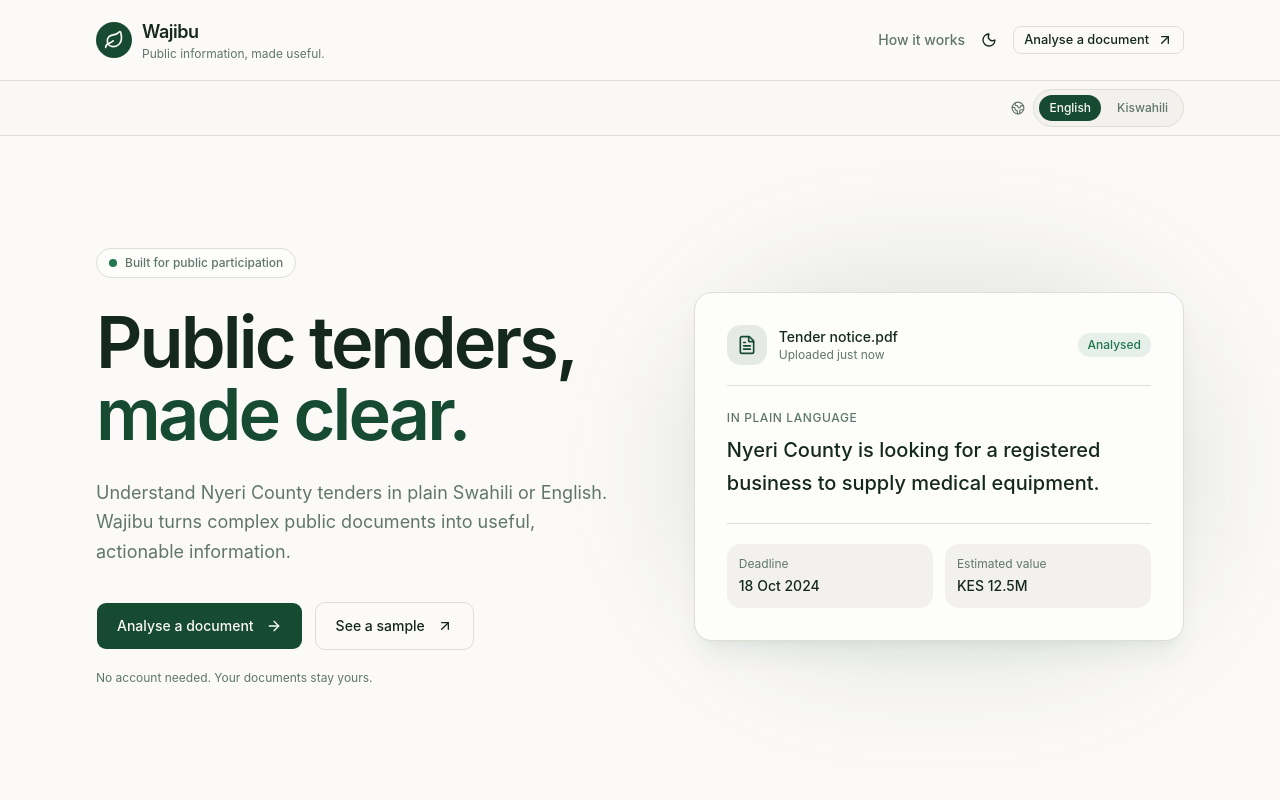
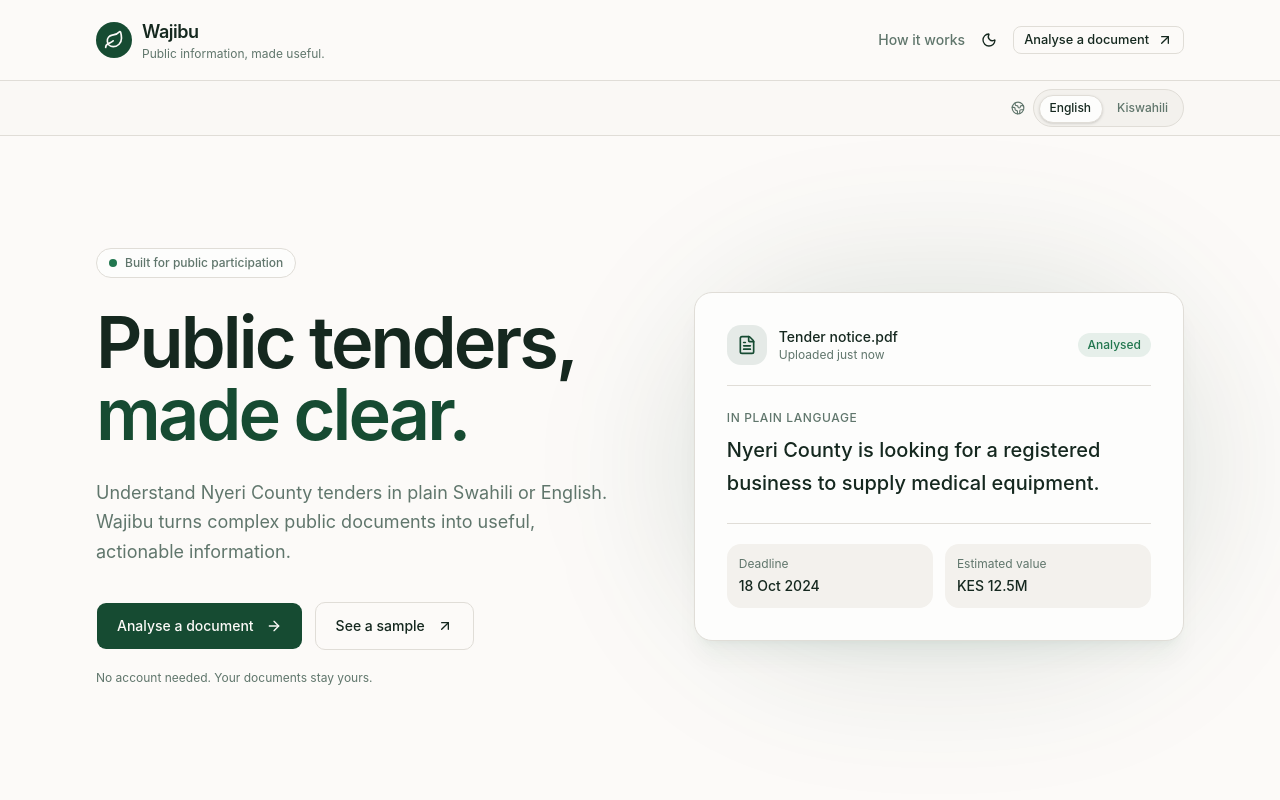
Before and after one commit to nazarenegena/wajibu, a React (Vite) app: page / in a window 1280 px wide. Shown: the top 800 px of the page. Built offline with nearby package versions, Linux system fonts and the light colour scheme.

Commit message:
smooth card animations added

```diff
--- a/package.json
+++ b/package.json
@@ -21,6 +21,7 @@
     "react-dom": "^19.2.8",
     "react-router-dom": "^7.18.3",
     "shadcn": "^4.21.0",
+    "sonner": "^2.0.8",
     "tailwindcss": "^4.3.3",
     "tw-animate-css": "^1.4.0"
   },
--- a/src/App.tsx
+++ b/src/App.tsx
@@ -1,17 +1,34 @@
+import { useEffect, useRef } from "react";
 import { Outlet, Route, Routes } from "react-router-dom";
 import { Header } from "./components/Header";
 import { LanguageBar } from "./components/LanguageBar";
 import { Footer } from "./components/Footer";
+import { Toaster } from "./components/toaster";
 import { Home } from "./pages/Home";
 import { Analyse } from "./pages/Analyse";
 import { Result } from "./pages/Result";
+import { useLanguage } from "./context/LanguageContext";
 
 function Layout() {
+  const { lang } = useLanguage();
+  const mainRef = useRef<HTMLElement>(null);
+
+  useEffect(() => {
+    const main = mainRef.current;
+    if (!main) return;
+    if (window.matchMedia("(prefers-reduced-motion: reduce)").matches) return;
+    const animation = main.animate(
+      [{ opacity: 0.35 }, { opacity: 1 }],
+      { duration: 250, easing: "ease-out" }
+    );
+    return () => animation.cancel();
+  }, [lang]);
+
   return (
     <div className="flex min-h-dvh flex-col">
       <Header />
       <LanguageBar />
-      <main className="flex-1">
+      <main ref={mainRef} className="flex-1">
         <Outlet />
       </main>
       <Footer />
@@ -21,6 +38,8 @@
 
 function App() {
   return (
+    <>
+      <Toaster />
       <Routes>
         <Route element={<Layout />}>
           <Route path="/" element={<Home />} />
@@ -28,6 +47,7 @@
           <Route path="/result" element={<Result />} />
         </Route>
       </Routes>
+    </>
   );
 }
 
--- a/src/components/LanguageToggle.tsx
+++ b/src/components/LanguageToggle.tsx
@@ -1,3 +1,4 @@
+import { useEffect, useRef, useState } from "react";
 import { useLanguage } from "../context/LanguageContext";
 import { Button } from "./ui/button";
 import type { Language } from "../lib/types";
@@ -7,28 +8,85 @@
   { value: "sw", label: "Kiswahili" },
 ];
 
+interface IndicatorRect {
+  left: number;
+  top: number;
+  width: number;
+  height: number;
+}
+
 export function LanguageToggle() {
   const { lang, setLang } = useLanguage();
+  const containerRef = useRef<HTMLDivElement>(null);
+  const buttonRefs = useRef<Record<Language, HTMLElement | null>>({
+    en: null,
+    sw: null,
+  });
+  const [indicator, setIndicator] = useState<IndicatorRect | null>(null);
+
+  useEffect(() => {
+    const container = containerRef.current;
+    const button = buttonRefs.current[lang];
+    if (!container || !button) return;
+
+    const update = () => {
+      const containerRect = container.getBoundingClientRect();
+      const buttonRect = button.getBoundingClientRect();
+      setIndicator({
+        left: buttonRect.left - containerRect.left,
+        top: buttonRect.top - containerRect.top,
+        width: buttonRect.width,
+        height: buttonRect.height,
+      });
+    };
+
+    update();
+    window.addEventListener("resize", update);
+    return () => window.removeEventListener("resize", update);
+  }, [lang]);
 
   return (
     <div
+      ref={containerRef}
       role="group"
       aria-label="Document language"
-      className="inline-flex items-center gap-1 rounded-full border border-border bg-muted p-1 text-sm"
+      className="relative inline-flex items-center gap-1 rounded-full border border-border bg-muted p-1 text-sm"
     >
+      {indicator ? (
+        <span
+          aria-hidden
+          className="pointer-events-none absolute z-0 rounded-full border border-border bg-card shadow-sm transition-[left,top,width,height] duration-300 ease-[cubic-bezier(0.4,0,0.2,1)] motion-reduce:transition-none"
+          style={{
+            left: indicator.left,
+            top: indicator.top,
+            width: indicator.width,
+            height: indicator.height,
+          }}
+        />
+      ) : null}
       {options.map((option) => {
         const active = lang === option.value;
         return (
-          <Button
+          <span
             key={option.value}
-            size="sm"
-            variant={active ? "default" : "ghost"}
-            aria-pressed={active}
-            onClick={() => setLang(option.value)}
-            className={`h-7 rounded-full px-2.5 text-xs ${active ? "" : "text-muted-foreground"}`}
+            ref={(node) => {
+              buttonRefs.current[option.value] = node;
+            }}
           >
-            {option.label}
-          </Button>
+            <Button
+              size="sm"
+              variant="ghost"
+              aria-pressed={active}
+              onClick={() => setLang(option.value)}
+              className={`relative z-10 h-7 rounded-full px-2.5 text-xs transition-colors ${
+                active
+                  ? "text-foreground"
+                  : "text-muted-foreground hover:text-foreground"
+              }`}
+            >
+              {option.label}
+            </Button>
+          </span>
         );
       })}
     </div>
--- /dev/null
+++ b/src/components/toaster.tsx
@@ -0,0 +1,19 @@
+import { Toaster as Sonner } from "sonner";
+import { useTheme } from "./ThemeProvider";
+
+export function Toaster() {
+  const { resolved } = useTheme();
+
+  return (
+    <Sonner
+      position="top-center"
+      closeButton
+      theme={resolved}
+      toastOptions={{
+        classNames: {
+          toast: "!rounded-xl !border-border !font-sans",
+        },
+      }}
+    />
+  );
+}
--- a/src/components/ui/button.tsx
+++ b/src/components/ui/button.tsx
@@ -3,7 +3,7 @@
 import { cn } from "cn"
 
 const buttonVariants = cva(
-  "group/button inline-flex shrink-0 items-center justify-center rounded-lg border border-transparent bg-clip-padding text-sm font-medium whitespace-nowrap transition-all outline-none select-none focus-visible:border-ring focus-visible:ring-3 focus-visible:ring-ring/50 active:not-aria-[haspopup]:translate-y-px disabled:pointer-events-none disabled:opacity-50 aria-invalid:border-destructive aria-invalid:ring-3 aria-invalid:ring-destructive/20 dark:aria-invalid:border-destructive/50 dark:aria-invalid:ring-destructive/40 [&_svg]:pointer-events-none [&_svg]:shrink-0 [&_svg:not([class*='size-'])]:size-4",
+  "group/button inline-flex shrink-0 items-center justify-center rounded-lg border border-transparent bg-clip-padding text-sm font-medium whitespace-nowrap transition-all outline-none select-none focus-visible:border-ring focus-visible:ring-3 focus-visible:ring-ring/50 active:scale-[0.98] active:not-aria-[haspopup]:translate-y-px disabled:pointer-events-none disabled:opacity-50 aria-invalid:border-destructive aria-invalid:ring-3 aria-invalid:ring-destructive/20 dark:aria-invalid:border-destructive/50 dark:aria-invalid:ring-destructive/40 [&_svg]:pointer-events-none [&_svg]:shrink-0 [&_svg:not([class*='size-'])]:size-4",
   {
     variants: {
       variant: {
--- a/src/context/LanguageContext.tsx
+++ b/src/context/LanguageContext.tsx
@@ -117,6 +117,7 @@
   result_share_hint: 'Help another local business find this opportunity.',
   result_copy_link: 'Copy link',
   result_link_copied: 'Link copied',
+  result_copy_failed: 'Could not copy link',
   result_sources: 'Source citations',
   result_share: 'Share this summary',
   result_shared: 'Summary copied to clipboard',
@@ -250,6 +251,7 @@
   result_share_hint: 'Saidia biashara nyingine ya ndani kupata fursa hii.',
   result_copy_link: 'Nakili kiungo',
   result_link_copied: 'Kiungo kimenakiliwa',
+  result_copy_failed: 'Haikuweza kunakiliwa',
   result_sources: 'Vyanzo vya taarifa',
   result_share: 'Shiriki muhtasari huu',
   result_shared: 'Muhtasari umenakiliwa kwenye clipboard',
--- a/src/pages/Result.tsx
+++ b/src/pages/Result.tsx
@@ -1,5 +1,6 @@
 import { useEffect, useState } from "react";
 import { Link, useLocation, useNavigate } from "react-router-dom";
+import { toast } from "sonner";
 import {
   Check,
   Clipboard,
@@ -107,7 +108,6 @@
   const [analysedLang, setAnalysedLang] = useState<Language>(initialLang);
   const [reloading, setReloading] = useState(false);
   const [category, setCategory] = useState<CategoryId | null>(null);
-  const [copied, setCopied] = useState(false);
   const [sourcesOpen, setSourcesOpen] = useState(false);
 
   useEffect(() => {
@@ -142,10 +142,9 @@
     if (!current) return;
     try {
       await navigator.clipboard.writeText(current.summary);
-      setCopied(true);
-      window.setTimeout(() => setCopied(false), 2500);
+      toast.success(t("result_link_copied"));
     } catch {
-      setCopied(false);
+      toast.error(t("result_copy_failed"));
     }
   };
 
@@ -364,12 +363,8 @@
               className="mt-4 w-full"
               onClick={shareSummary}
             >
-              {copied ? (
-                <Check className="mr-2 size-4" />
-              ) : (
-                <Clipboard className="mr-2 size-4" />
-              )}
-              {copied ? t("result_link_copied") : t("result_copy_link")}
+              <Clipboard className="mr-2 size-4" />
+              {t("result_copy_link")}
             </Button>
           </section>
         </aside>
```
Also changed, not shown: src/pages/Analyse.tsx (+6 -20 lines), 1 other file (tests, documents, lock files or other folders). Lines whose indentation alone changed are shown as unchanged.
